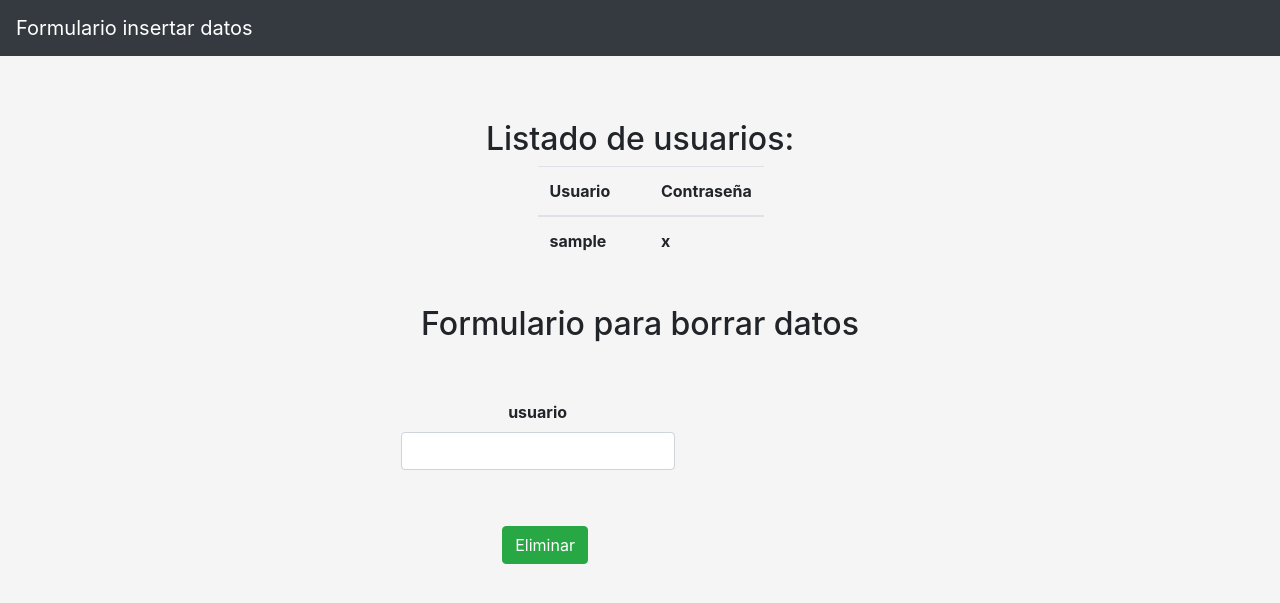
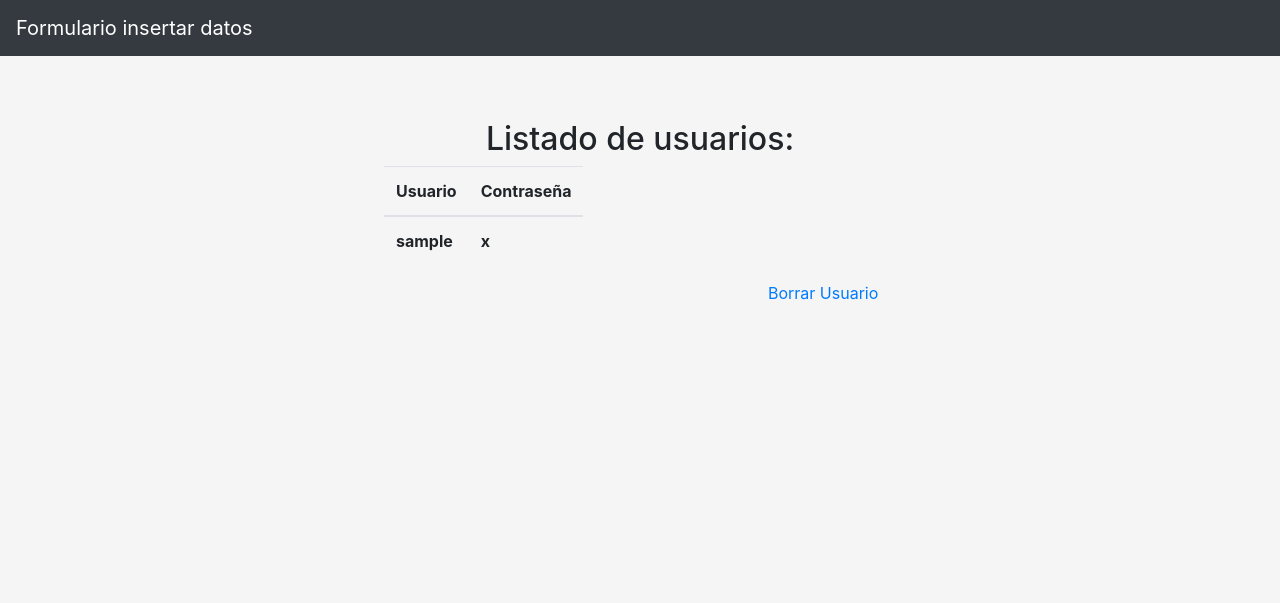
Before and after one commit to raulfb/crud-ftp-users-python, a Flask app: page /borrar/ in a window 1280 px wide. Shown: the top 603 px of the page. Run offline with Flask 2, Linux system fonts and the light colour scheme; tables that the repository leaves empty or names only in its code hold one stand-in row (values such as "Sample post"); lists and menus that the app fills with data are empty; some libraries are stand-ins or nearby versions.

Commit message:
Borrado de usuarios por URL

```diff
--- a/app.py
+++ b/app.py
@@ -46,7 +46,6 @@ def borrar():
         usuarios.append(row[1])
         contra.append(row[2])
         id.append(row[0])
-
     Delete_form = forms.DeleteForm(request.form)
     if request.method == 'POST' and Delete_form.validate():
         a= Delete_form.usuario.data,
@@ -55,6 +54,16 @@ def borrar():
         cur.execute(sql, a)
 
     return render_template("fborrado.html",title = title, form = Delete_form, usuarios = usuarios, contra = contra, id = id)
+
+@app.route("/borrar/<id>/")
+def borrar_id(id):
+    #print(type(id))
+    id = id,
+    cur = db.cursor()
+    sql = """Delete from accounts where id = %s"""
+    cur.execute(sql, id)
+
+    return render_template("usuarioborrado.html", id = id)
 
 # Pagina que muestra los usuarios activos
 @app.route("/listar/")
--- a/script.py
+++ b/script.py
@@ -7,7 +7,7 @@ db = MySQLdb.connect(host="localhost",    # tu host, usualmente localhost
                      passwd="raul96",  # tu password
                      db="vsftpd")        # el nombre de la base de datos
 
-usuarioprueba="Ramon",
+idprueba=146,
 #b="Ramona"
 
 cur = db.cursor()
@@ -16,7 +16,7 @@ cur = db.cursor()
 #sql_Delete_query = """Delete from accounts where username = '%s')"""
 #cur.execute(sql_Delete_query,a)
 cur = db.cursor()
-sql = """Delete from accounts where username = %s"""
+sql = """Delete from accounts where id = %s"""
 #adr = ("Ramon", )
 
-cur.execute(sql, usuarioprueba)
+cur.execute(sql, idprueba)
--- a/templates/fborrado.html
+++ b/templates/fborrado.html
@@ -7,8 +7,8 @@
         </button>
     </nav>
     <h2 style="text-align:center;">Listado de usuarios:</h2>
-    <div style="margin-left:42%;display:block;">
-     <table class="table" style="width:15%;float:left;">
+    <div style="margin-left:30%;display:block;width:25%;">
+     <table class="table" style="width:12%;float:left;">
          <thead>
              <tr>
                  <th scope="col">Usuario</th>
@@ -35,35 +35,12 @@
             </tr>
            {% endfor %}
        </tbody>
-   </table>
-   <p></p>
-   </div>
+      </table>
+    </div>
+    <div style="margin-left:50%;width:40%;float:right;display:block;">
+         {% for identificador in id %}
+            <p><a href="/borrar/{{ identificador }}/">Borrar Usuario </a></p>
+         {% endfor %}
+    </div>
   <br>
-    {% from "_macro.html" import render_field %}
-    <h2 style="text-align:center;"> Formulario para borrar datos</h2>
-    <div class="container" style="padding-left:27%;">
-	    <div class="row">
-		    <div class="col-lg-8 col-lg-offset-2 col-md-10 col-md-offset-1">
-			<br>
-			<br>
-			<form name="delete" id="deleteform" method="POST">
-				<div class="row control-group" style="text-align:center;">
-				    <div class="form-group col-xs-12 floating-label-form-group controls">
-					    <b>{{ render_field(form.usuario, class='form-control') }}</b>
-					<p class="help-block text-danger"></p>
-				    </div>
-        			</div>
-
-				<br>
-				<div id="success"></div>
-				<div clas="row">
-					<div class="form-group col-xs-12" style="padding-left:17%;">
-						<button type="submit" class="btn btn-success">Eliminar</button>
-    					</div>
-				</div>
-			</div>
-    		</form>
-	    </div>
-	</div>
-    </div>
 {% endblock %}
```
